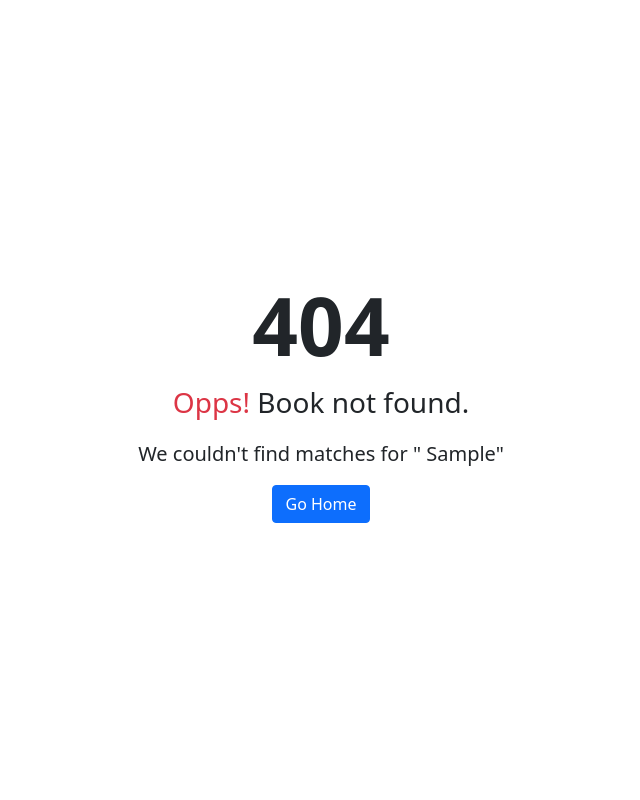
After one commit to adith-p/Book-recommendation-system-using-ML-Flask-App, a Flask app: template Templates/Book_not_found.html in a window 1280 px wide. The commit adds this page. Shown: the whole page, without its empty margins (319-959 px from the left). Run offline with Flask 2, Linux system fonts and the light colour scheme; the template is opened without the code that fills it: most values are stand-ins (such as "Sample title", 1, 10 or a date in 2020); parts of the project's set-up code (start-up, migrations or seed data) failed here and were passed over.

Commit message:
re-adding code that accidentally got deleted

```diff
--- /dev/null
+++ b/Templates/Book_not_found.html
@@ -0,0 +1,28 @@
+<!DOCTYPE html>
+<html lang="en">
+
+
+    <head>
+        <meta charset="UTF-8" />
+        <meta http-equiv="X-UA-Compatible" content="IE=edge" />
+        <meta name="viewport" content="width=device-width, initial-scale=1.0" />
+        <title>Bootstrap 5 404 Error Page</title>
+        <link href="https://cdn.jsdelivr.net/npm/bootstrap@5.1.3/dist/css/bootstrap.min.css" rel="stylesheet">
+    </head>
+
+
+    <body>
+        <div class="d-flex align-items-center justify-content-center vh-100">
+            <div class="text-center">
+                <h1 class="display-1 fw-bold">404</h1>
+                <p class="fs-3"> <span class="text-danger">Opps!</span> Book not found.</p>
+                <p class="lead">
+                    We couldn't find matches for "  {{user_input}}"
+                  </p>
+                <a href="/home" class="btn btn-primary">Go Home</a>
+            </div>
+        </div>
+    </body>
+
+
+</html>
--- a/Templates/recommend.html
+++ b/Templates/recommend.html
@@ -147,7 +147,7 @@
                     <tr class="book_table">
                         <th scope="row">{{loop.index}}</th>
                         <td class="w-25">
-                            <a href="https://www.amazon.in/s?k={{i[0]}}">
+                            <a href="#">
                                 <img src={{i[2]}} class="img-fluid img-thumbnail" alt="{{i[0]}}">
                             </a>
                         </td>
--- a/app.py
+++ b/app.py
@@ -43,7 +43,7 @@ def recommend():
     result = np.where(pt.index == user_input)
     if len(result[0]) == 0:
         # Handle error here
-        return "Error: Book not in database"
+        return render_template('Book_not_found.html', user_input=user_input)
     index = result[0][0]
 
     similar_items = sorted(list(enumerate(similarity_Score[index])), key=lambda x: x[1], reverse=True)[1:9]
@@ -88,5 +88,31 @@ def home():
     return render_template('home.html')
 
 
+@app.route('/book-details')
+def book_details():
+    return render_template('one-site.html')
+
+
+@app.route('/search', methods=['POST'])
+def search():
+    search_query = request.form.get('search_query')
+    search_results = books[books['Book-Title'].str.contains(search_query, case=False)]
+    if search_results.empty:
+        return render_template('Book_not_found.html', user_input=search_query)
+    else:
+        return render_template('search.html', search_results=search_results)
+
+
+@app.errorhandler(404)
+def error_handle(e):
+    return render_template('404.html'), 404
+
+
+# @app.route('/book-info/<book_id>')
+# def book_info(book_id):
+#   book = get_book_by_id(book_id)  # retrieve book information
+#  return render_template('one-site.html', book=book)
+
+
 if __name__ == '__main__':
     app.run(debug=True)
```
Also changed, not shown: Templates/404.html (added, +28 -0 lines), Templates/home.html (+6 -1 lines).
